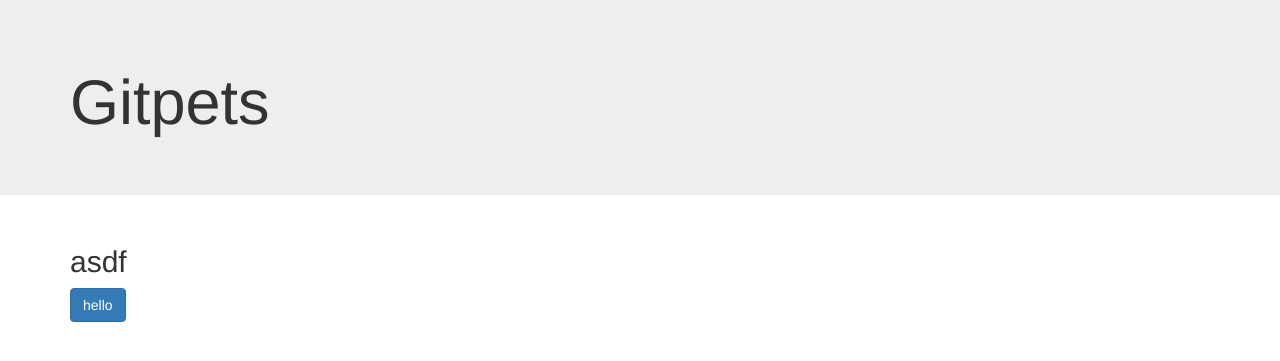
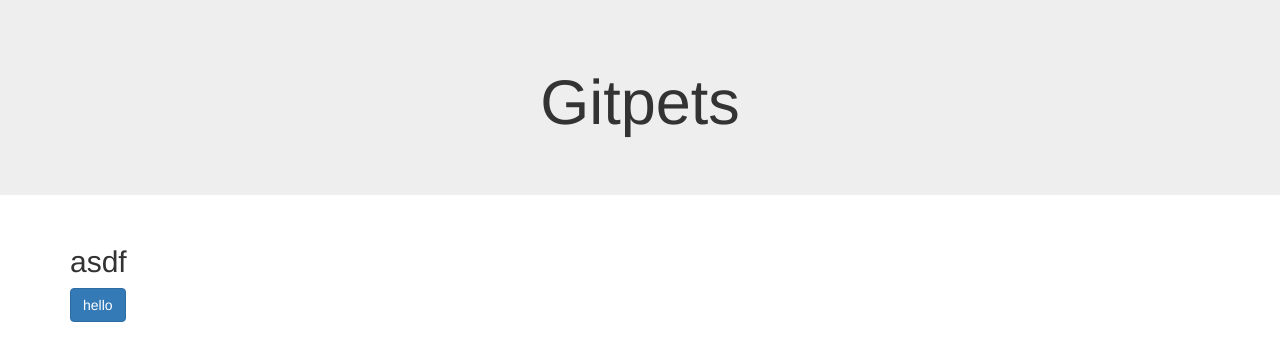
Before and after one commit to walterqian/gitpets, a Flask app: page / in a window 1280 px wide. Shown: the top 361 px of the page. Run offline with Flask 2, Linux system fonts and the light colour scheme; data that the repository does not hold is empty; some libraries are stand-ins or nearby versions.

Commit message:
I LEARNED HOW TO CENTER TEXT

```diff
--- a/templates/index.html
+++ b/templates/index.html
@@ -4,7 +4,7 @@
     </head>
     <body>
         <div class=jumbotron>
-            <div class="container">
+            <div class="container text-center">
                 <h1> Gitpets </h1>
             </div>
         </div>
```
